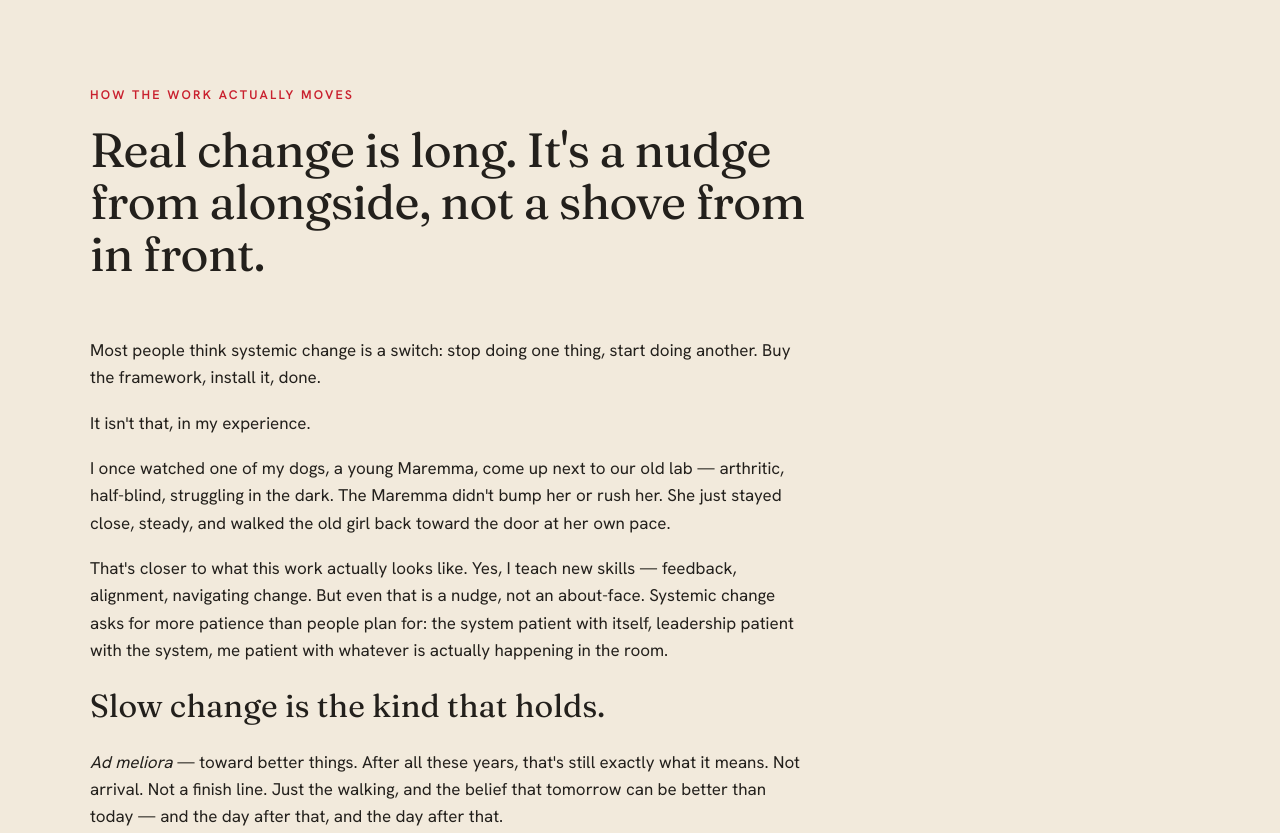
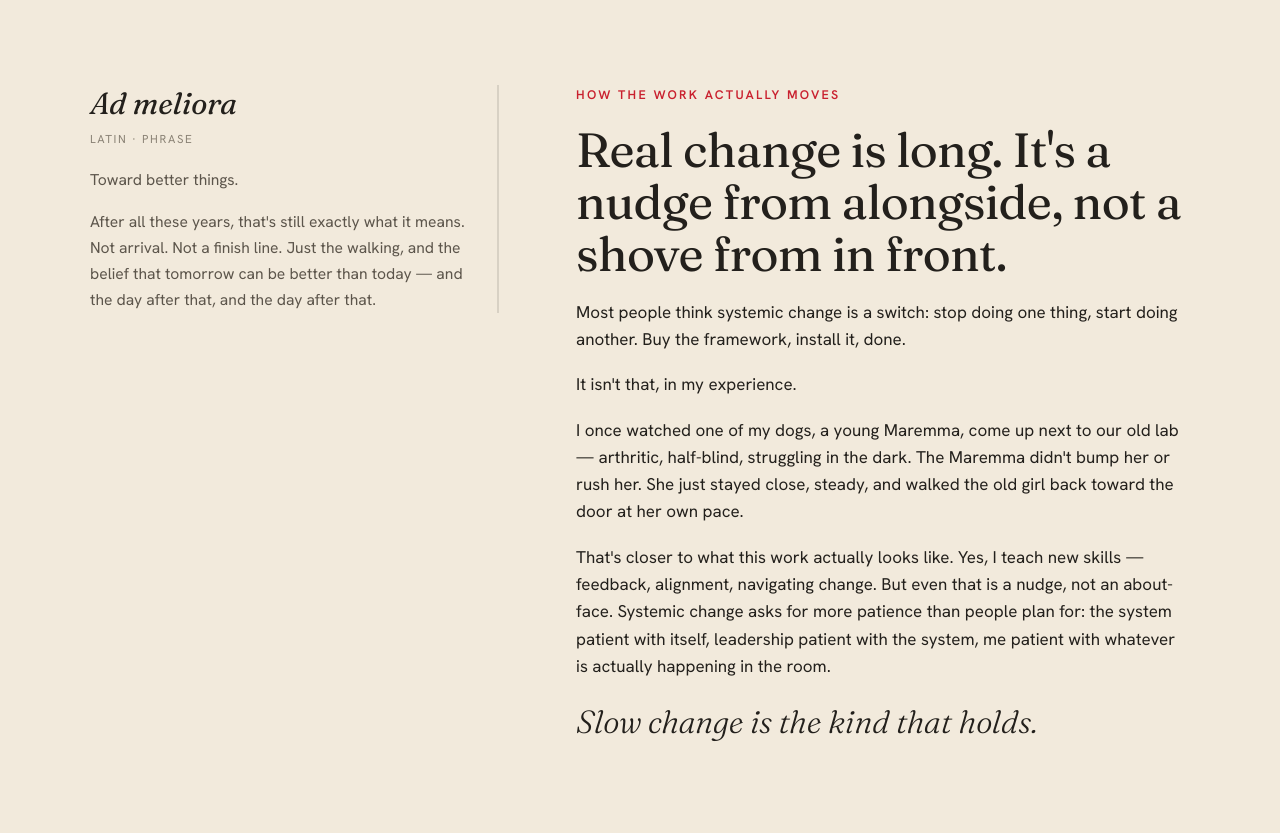
Before and after one commit to yogeshsimpson/admeliora, a plain HTML site: page about.html in a window 1280 px wide. Shown: the part 1580-2413 px from the top of the page. Drawn offline with Linux system fonts and the light colour scheme; files whose address does not match are found by name.

Commit message:
Two-column layout for About page philosophy section
Split "How the work actually moves" into a 40/60 grid: a
dictionary-style definition of "Ad meliora" on the left, main
copy (Maremma story, "slow change" line) on the right. Tightened
the headline-to-body spacing and italicized the closing line to
match the lighter treatment used elsewhere. Also fixes a stray
mismatched closing tag left over from an earlier edit.

Co-Authored-By: Claude Sonnet 5 <noreply@anthropic.com>

```diff
--- a/about.html
+++ b/about.html
@@ -67,18 +67,25 @@
 
 <!-- ===== Approach / philosophy ===== -->
 <section class="section bg-paper-2">
-  <div class="container">
-    <div class="sec-head" data-reveal>
+  <div class="container split-66">
+    <aside class="definition definition--left" data-reveal>
+      <p class="definition-term">Ad meliora</p>
+      <p class="definition-pos">Latin &middot; phrase</p>
+      <p class="definition-body">Toward better things.</p>
+      <p class="definition-body">After all these years, that's still exactly what it means. Not arrival. Not a finish line. Just the walking, and the belief that tomorrow can be better than today — and the day after that, and the day after that.</p>
+    </aside>
+    <div data-reveal data-reveal-delay="1">
+      <div class="sec-head sec-head--tight">
         <span class="eyebrow">How the work actually moves</span>
         <h2>Real change is long. It's a nudge from alongside, not a shove from in front.</h2>
       </div>
-    <div class="prose" style="max-width:760px" data-reveal data-reveal-delay="1">
+      <div class="prose">
         <p>Most people think systemic change is a switch: stop doing one thing, start doing another. Buy the framework, install it, done.</p>
         <p>It isn't that, in my experience.</p>
         <p>I once watched one of my dogs, a young Maremma, come up next to our old lab — arthritic, half-blind, struggling in the dark. The Maremma didn't bump her or rush her. She just stayed close, steady, and walked the old girl back toward the door at her own pace.</p>
         <p>That's closer to what this work actually looks like. Yes, I teach new skills — feedback, alignment, navigating change. But even that is a nudge, not an about-face. Systemic change asks for more patience than people plan for: the system patient with itself, leadership patient with the system, me patient with whatever is actually happening in the room.</p>
-      <p class="big-line">Slow change is the kind that holds.</p>
-      <p><em>Ad meliora</em> — toward better things. After all these years, that's still exactly what it means. Not arrival. Not a finish line. Just the walking, and the belief that tomorrow can be better than today — and the day after that, and the day after that.</p>
+        <p class="big-line italic">Slow change is the kind that holds.</p>
+      </div>
     </div>
   </div>
 </section>
--- a/css/styles.css
+++ b/css/styles.css
@@ -230,6 +230,7 @@ em { font-style: italic; }
    ============================================================ */
 .sec-head { max-width: 760px; margin-bottom: clamp(2.4rem, 5vw, 3.6rem); }
 .sec-head.center { margin-inline: auto; text-align: center; }
+.sec-head--tight { margin-bottom: 1.2rem; }
 .sec-head p { margin-top: 1.1rem; }
 .sec-head.center p { margin-inline: auto; }
 
@@ -276,10 +277,18 @@ em { font-style: italic; }
 .split { display: grid; grid-template-columns: 1fr 1fr; gap: clamp(2rem, 5vw, 4.5rem); align-items: center; }
 .split.align-top { align-items: start; }
 .split.reverse .split-media { order: -1; }
+.split-66 { display: grid; grid-template-columns: 2fr 3fr; gap: clamp(2.5rem, 6vw, 5rem); align-items: start; }
 .split-media { aspect-ratio: 4/5; border-radius: var(--radius); overflow: hidden; background: linear-gradient(150deg, var(--sage-tint), var(--paper-3)); display:grid; place-items:center; box-shadow: var(--shadow-md); }
 .split-media.tall { aspect-ratio: 3/4; }
 .ph-note { font-size: 0.78rem; letter-spacing: 0.1em; text-transform: uppercase; color: var(--sage); text-align:center; padding: 1rem; }
 .split-photo { width: 100%; height: 100%; object-fit: cover; display: block; }
+
+.definition { border-left: 2px solid var(--line); padding-left: clamp(1.4rem, 3vw, 2rem); margin-top: 0.3rem; }
+.definition--left { border-left: none; border-right: 2px solid var(--line); padding-left: 0; padding-right: clamp(1.4rem, 3vw, 2rem); }
+.definition-term { font-family: var(--font-display); font-style: italic; font-size: clamp(1.5rem, 2.4vw, 1.9rem); color: var(--ink); line-height: 1.2; }
+.definition-pos { font-size: 0.72rem; letter-spacing: 0.14em; text-transform: uppercase; color: var(--ink-faint); margin-top: 0.5rem; margin-bottom: 1.2rem; }
+.definition-body { font-size: 0.98rem; line-height: 1.65; color: var(--ink-soft); }
+.definition-body + .definition-body { margin-top: 1rem; }
 
 .prose h2 { margin-bottom: 1.2rem; }
 .prose p + p { margin-top: 1.15rem; }
@@ -431,6 +440,7 @@ em { font-style: italic; }
   .hero .portrait { max-width: 380px; margin-inline: auto; order: -1; }
   .split { grid-template-columns: 1fr; }
   .split.reverse .split-media { order: 0; }
+  .split-66 { grid-template-columns: 1fr; }
   .split-media, .portrait { max-width: 420px; margin-inline: auto; width: 100%; }
   .contact-grid { grid-template-columns: 1fr; }
   .footer-top { grid-template-columns: 1fr 1fr; }
```
Lines whose indentation alone changed are shown as unchanged.
